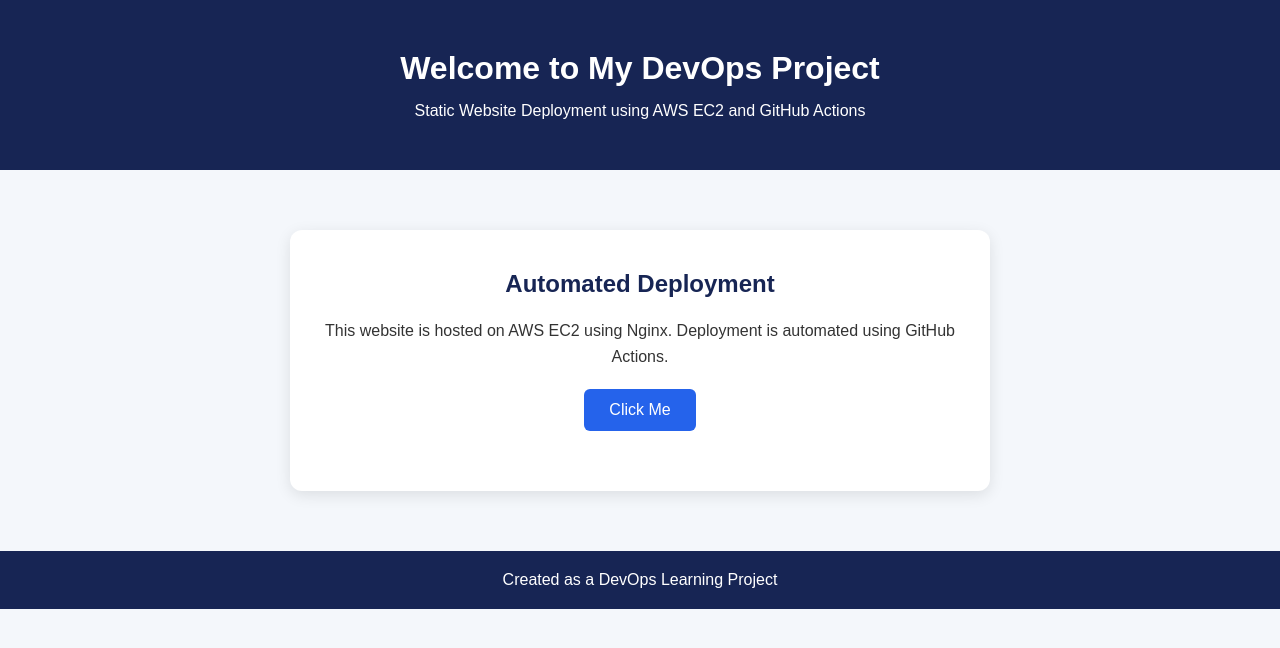
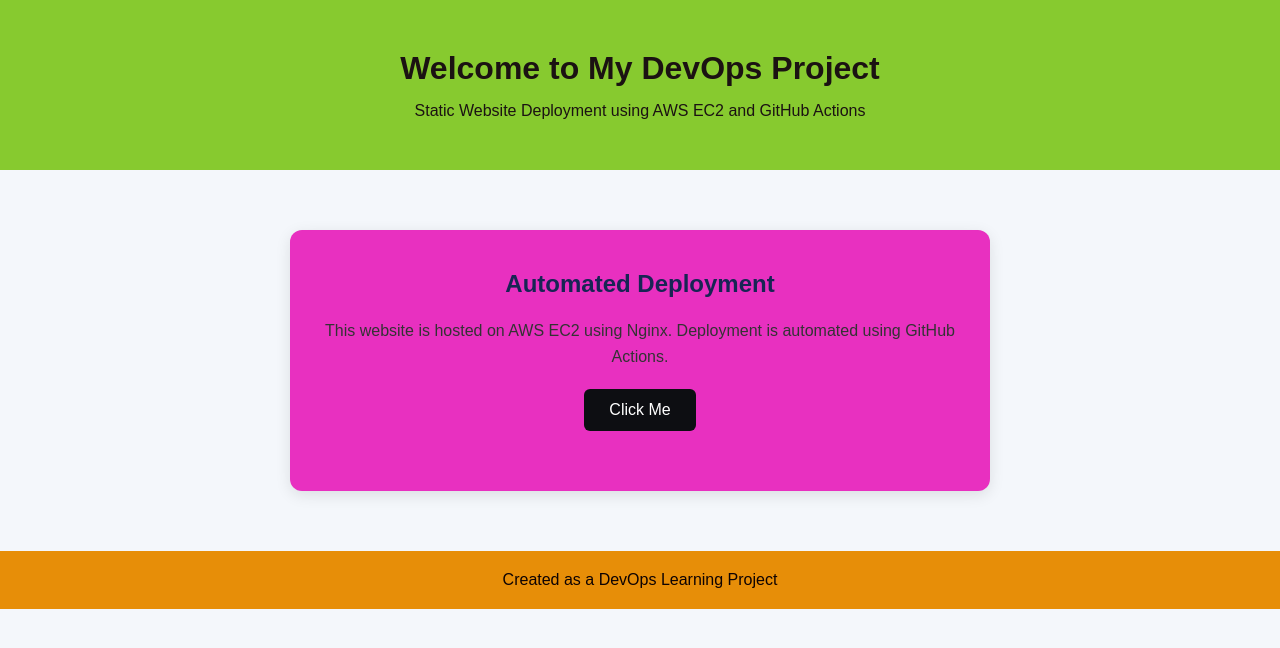
Before and after one commit to rushikeshsalunkhe70/static-site-ec2, a plain HTML site: page site/index.html in a window 1280 px wide. Drawn offline with Linux system fonts and the light colour scheme.

Commit message:
Test automatic

```diff
--- a/site/styles.css
+++ b/site/styles.css
@@ -15,8 +15,8 @@ body {
 
 /* Header section */
 header {
-    background-color: #172554;
-    color: white;
+    background-color: hsl(86, 62%, 49%);
+    color: #1b1212;
     text-align: center;
     padding: 50px 20px;
 }
@@ -35,7 +35,7 @@ header p {
     max-width: 700px;
     margin: 60px auto;
     padding: 40px 25px;
-    background-color: white;
+    background-color: hsl(313, 80%, 55%);
     text-align: center;
     border-radius: 12px;
     box-shadow: 0 4px 15px rgba(0, 0, 0, 0.1);
@@ -53,7 +53,7 @@ header p {
 
 /* Button */
 button {
-    background-color: #2563eb;
+    background-color: hsl(228, 16%, 6%);
     color: white;
     border: none;
     padding: 12px 25px;
@@ -68,8 +68,8 @@ button:hover {
 
 /* Footer */
 footer {
-    background-color: #172554;
-    color: white;
+    background-color: hsl(36, 93%, 47%);
+    color: #0e0303;
     text-align: center;
     padding: 20px;
 }
```
